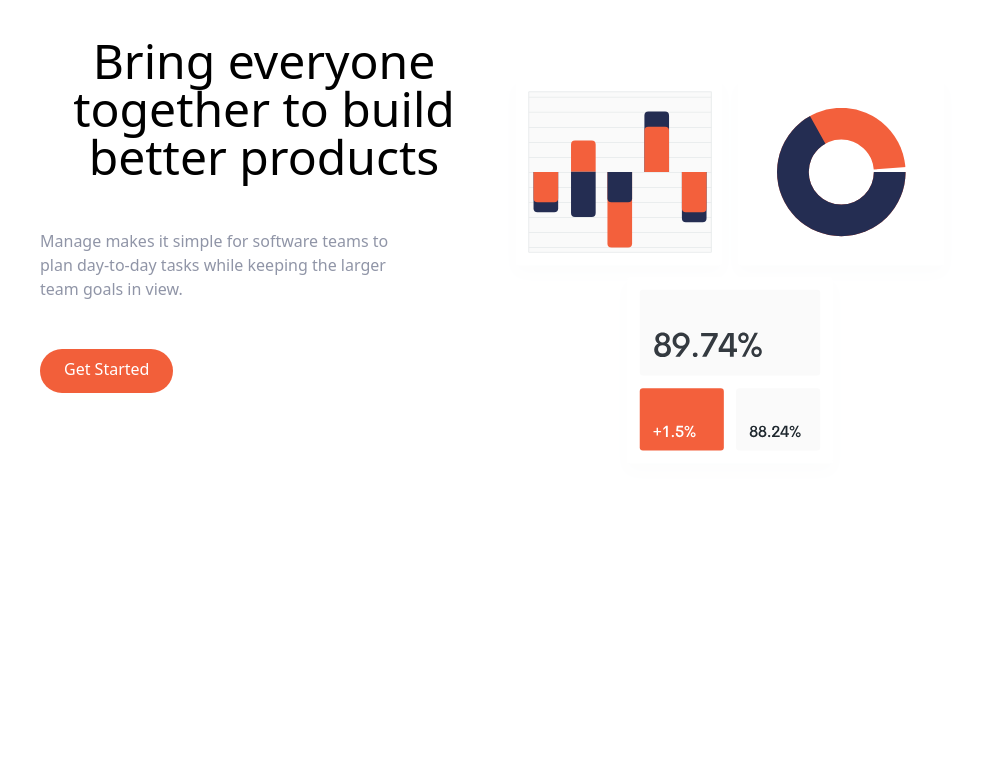
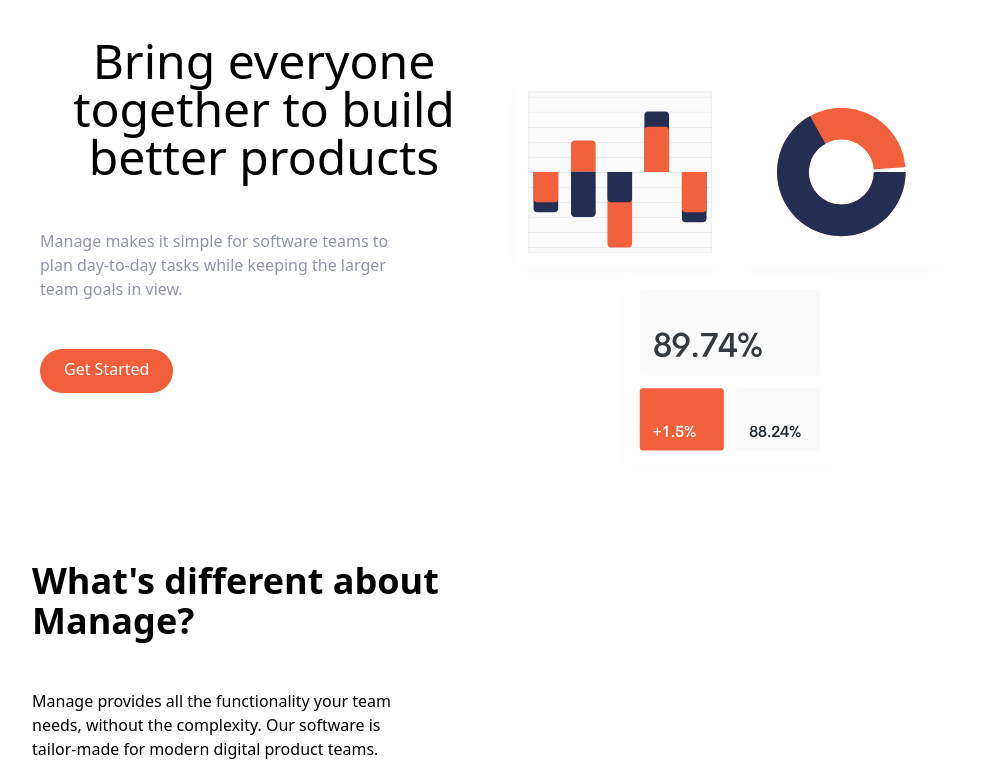
Before and after one commit to sramalho94/tailwind_practice, a website: page index.html in a window 1280 px wide. Shown: the part 95-856 px from the top of the page, without its empty margins (140-1131 px from the left). Before the commit the page ends 800 px from the top, so only its background shows below. Drawn offline with Linux system fonts and the light colour scheme.

Commit message:
added features section and classes for styling

```diff
--- a/index.html
+++ b/index.html
@@ -60,5 +60,23 @@
       </div>
     </section>
     <!-- Features Section -->
+    <section id="features">
+      <!-- container -->
+      <div
+        class="container flex flex-col px-4 mx-auto mt-10 space-y-12 md:space-y-0 md:flex-row"
+      >
+        <!-- what's different -->
+        <div class="flex flex-col space-y-12 md:w-1/2">
+          <h2 class="max-w-md text-4xl font-bold text-center md:text-left">
+            What's different about Manage?
+          </h2>
+          <p class="max-w-sm text-center text-darkGreyishBlue md:text-left">
+            Manage provides all the functionality your team needs, without the
+            complexity. Our software is tailor-made for modern digital product
+            teams.
+          </p>
+        </div>
+      </div>
+    </section>
   </body>
 </html>
```
Also changed, not shown: css/main.css.
